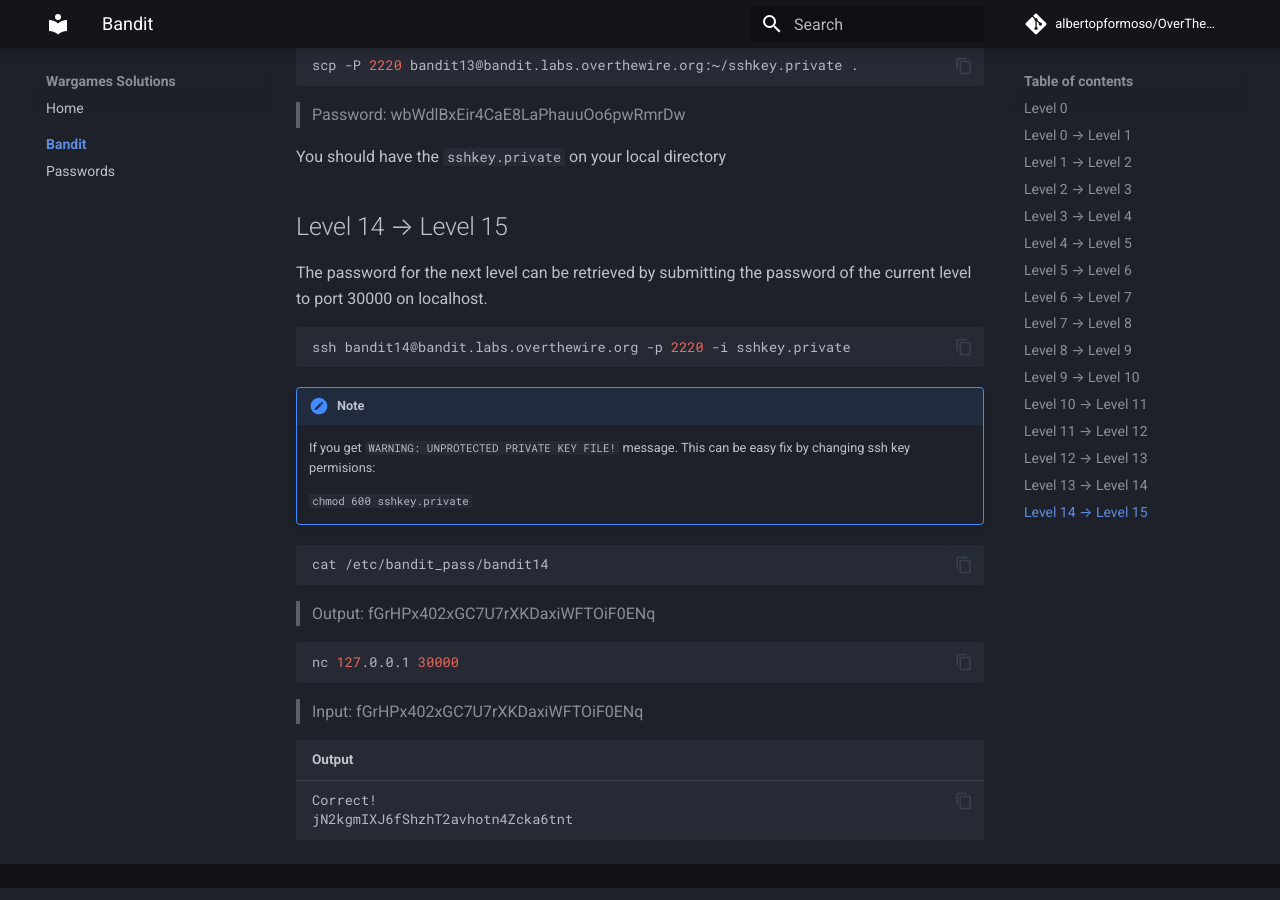
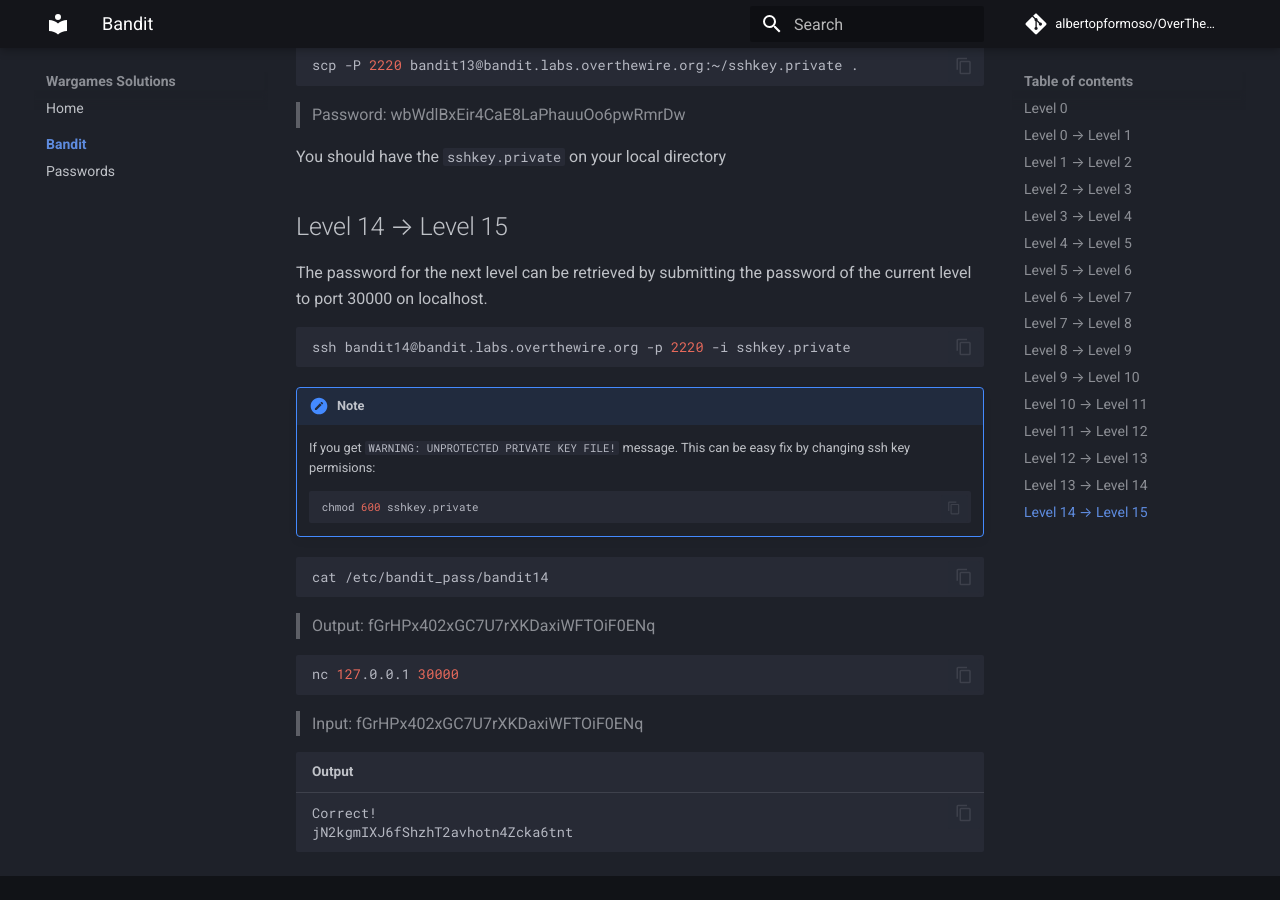
Before and after one commit to albertopformoso/OverTheWire-Wargames, an MkDocs documentation site: the page built from docs/bandit/index.md, in a window 1280 px wide and 900 px high, scrolled down 7726 px. Built offline with MkDocs 1.6.1 and Material for MkDocs 9.7.7, drawn with Linux system fonts in a browser that asks for light colours; comment, search, counter and statistics services are not loaded.

Commit message:
fix code display

````diff
--- a/docs/bandit/index.md
+++ b/docs/bandit/index.md
@@ -402,7 +402,9 @@
 
     If you get `WARNING: UNPROTECTED PRIVATE KEY FILE!` message. This can be easy fix by changing ssh key permisions:
 
-    `chmod 600 sshkey.private`
+    ```sh
+    chmod 600 sshkey.private
+    ```
 
 ```sh
 cat /etc/bandit_pass/bandit14
````
